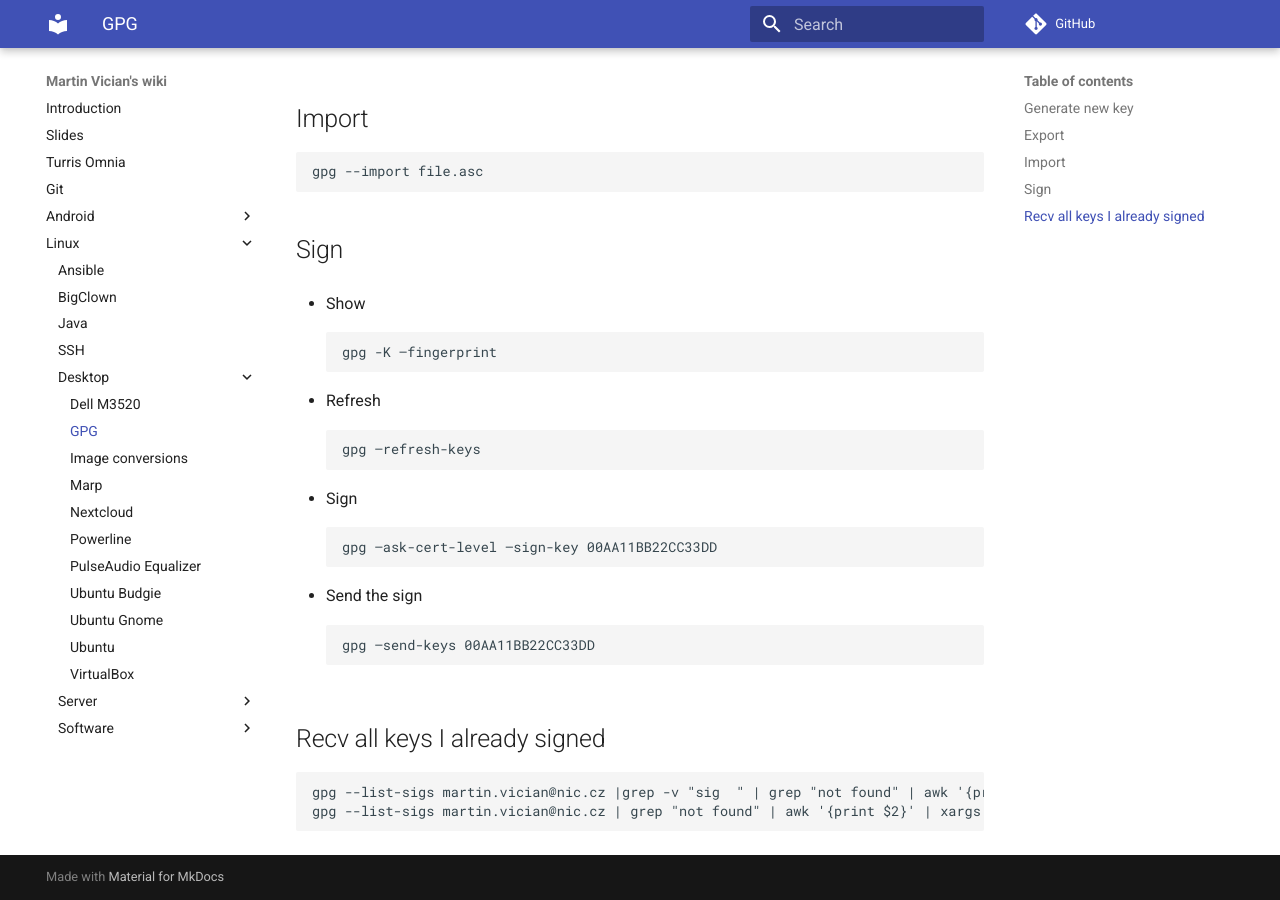
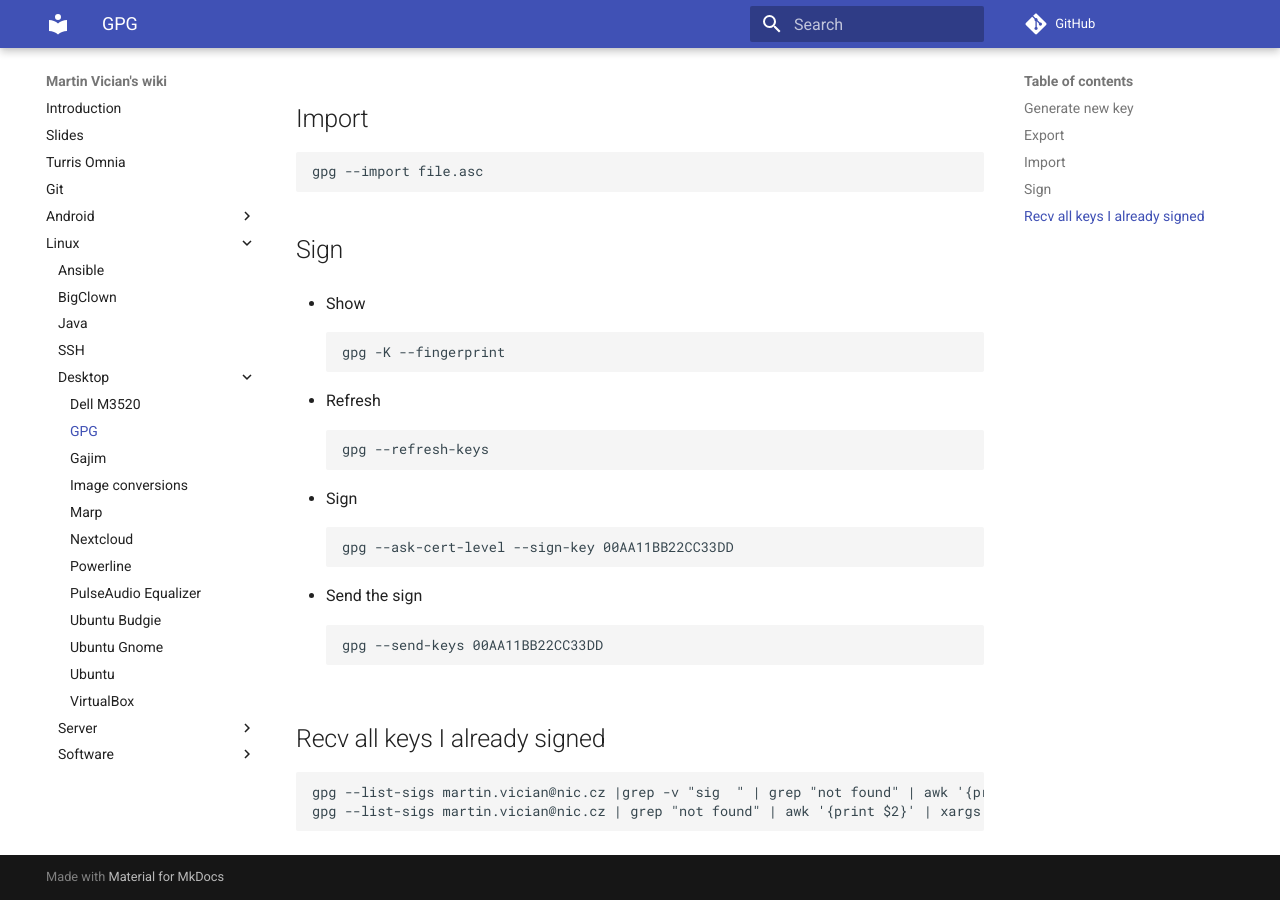
Before and after one commit to vician/wiki, an MkDocs documentation site: the page built from docs/Linux/Desktop/GPG.md, in a window 1280 px wide and 900 px high, scrolled down 602 px. Built offline with MkDocs 1.6.1 and Material for MkDocs 9.7.7, drawn with Linux system fonts in a browser that asks for light colours; comment, search, counter and statistics services are not loaded.

Commit message:
fixed gpg, added gajim

```diff
--- a/docs/Linux/Desktop/GPG.md
+++ b/docs/Linux/Desktop/GPG.md
@@ -25,19 +25,19 @@
 
 - Show
 
-		gpg -K –fingerprint
+		gpg -K --fingerprint
 
 - Refresh
 
-		gpg –refresh-keys
+		gpg --refresh-keys
 
 - Sign
 
-		gpg –ask-cert-level –sign-key 00AA11BB22CC33DD
+		gpg --ask-cert-level --sign-key 00AA11BB22CC33DD
 
 - Send the sign
 
-		gpg –send-keys 00AA11BB22CC33DD
+		gpg --send-keys 00AA11BB22CC33DD
 
 ## Recv all keys I already signed
 
```
Also changed, not shown: docs/Linux/Desktop/Gajim.md (added, +9 -0 lines).
